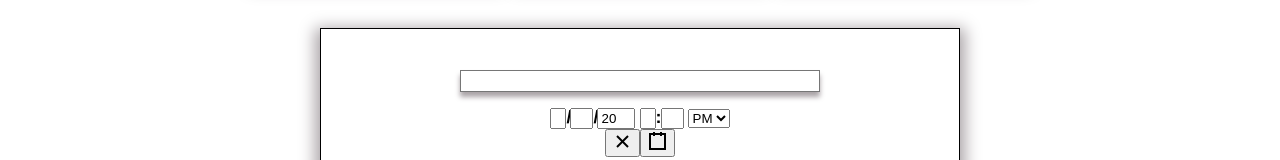
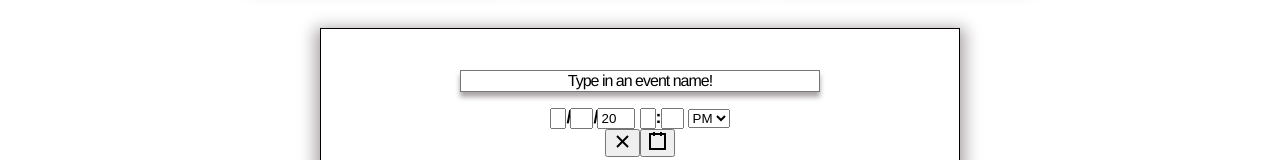
Before and after one commit to dan-pe/remindeR, a React (Create React App) app: page / in a window 1280 px wide. Shown: the part 266-426 px from the top of the page. Built offline with nearby package versions, Linux system fonts and the light colour scheme.

Commit message:
Add simple validation of empty inputEvent name

```diff
--- a/src/EventInput/EventInput.js
+++ b/src/EventInput/EventInput.js
@@ -1,13 +1,12 @@
 import React, { Component } from "react";
 import DateTimePicker from "react-datetime-picker";
-// import DateTimePicker from 'react-datetime-picker/dist/entry.nostyle';
 
 import "./EventInput.css";
 
 class EventInput extends Component {
   state = {
     startDate: new Date(),
-    eventName: ""
+    eventName: "Type in an event name!"
   };
 
   handleChangeDate = date => {
@@ -22,6 +21,12 @@ class EventInput extends Component {
     });
   };
 
+  isInputValid() {
+    if (this.state.eventName.length < 1) {
+      return true;
+    } else return false;
+  }
+
   render() {
     return (
       <div className="eventInputContainter">
@@ -29,6 +34,7 @@ class EventInput extends Component {
           className="eventNameInput"
           type="text"
           onChange={this.handleEventNameChange}
+          value={this.state.eventName}
         />
         <br />
         <DateTimePicker
@@ -40,6 +46,7 @@ class EventInput extends Component {
         <button
           className="eventInputButton"
           onClick={() => this.props.click(this.state)}
+          disabled={this.isInputValid()}
         >
           Add Event
         </button>
```
